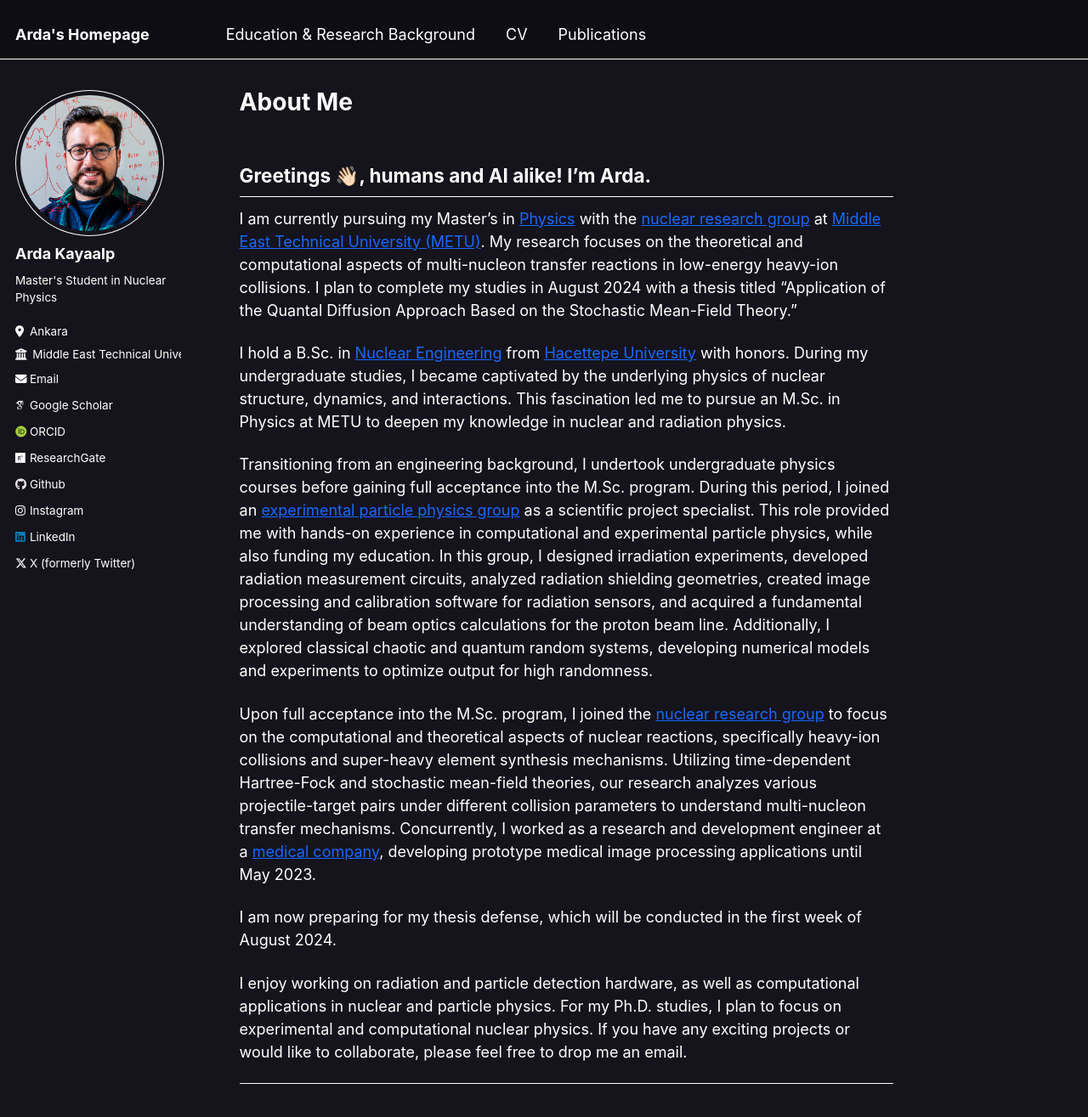
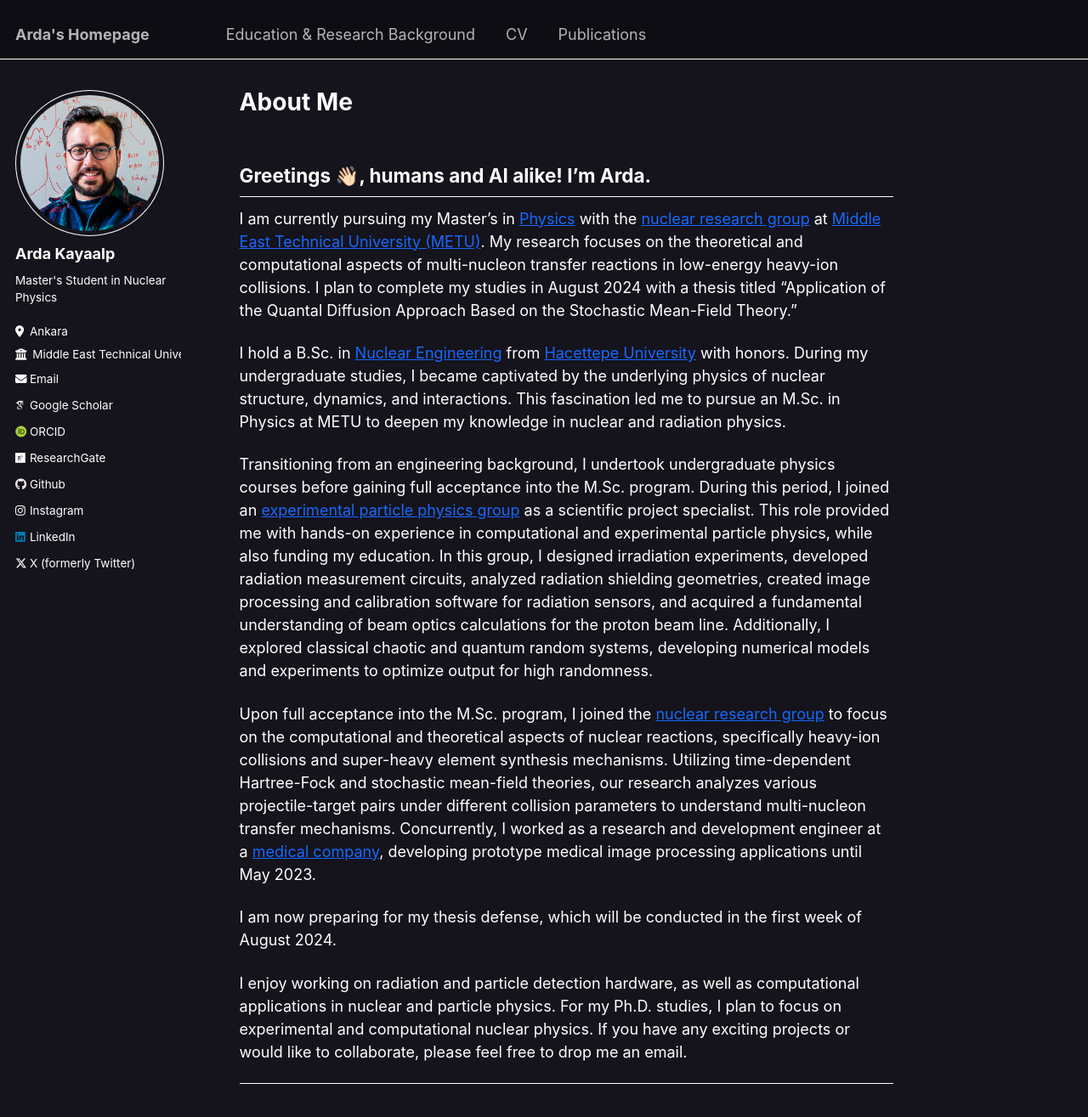
Before and after one commit to ardakayaalp/ardakayaalp.github.io, a Jekyll site: the page built from _pages/about.md, in a window 1280 px wide and 1400 px high. Shown: the top 1315 px of the window at 85% size. Built offline with Jekyll 4.4.1, drawn with Linux system fonts in a browser that asks for light colours; some web fonts are replaced.

Commit message:
Update _variables.scss

```diff
--- a/_sass/_variables.scss
+++ b/_sass/_variables.scss
@@ -105,7 +105,7 @@ $xing-color                 : #006567;
 $link-color                 : $info-color;
 $link-color-hover           : mix(#000, $link-color, 25%);
 $link-color-visited         : mix(#fff, $link-color, 25%);
-$masthead-link-color        : #fff;
+$masthead-link-color        : #ffffffb0;
 $masthead-link-color-hover  : mix(#000, $primary-color, 25%);
 
 
```
